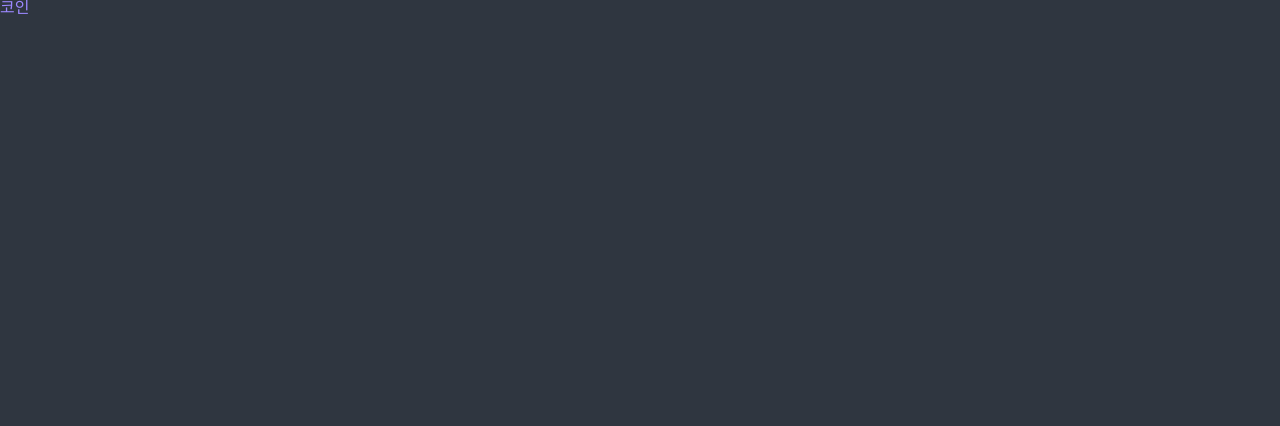
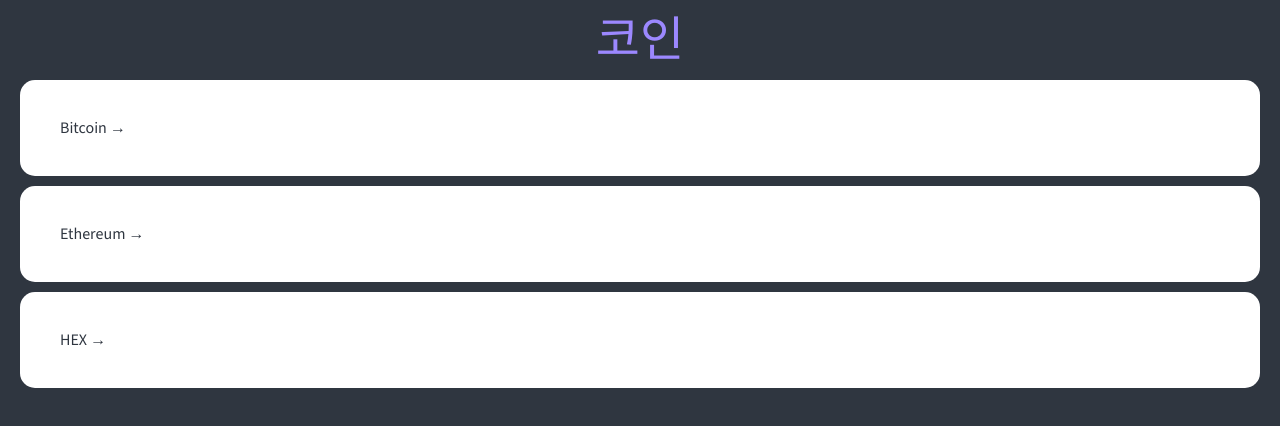
Before and after one commit to minkyeong0905/react-masterclass, a React (Create React App) app: page / in a window 1280 px wide. Shown: the top 426 px of the page. Built offline with nearby package versions, Linux system fonts and the light colour scheme.

Commit message:
Updated Coins.tsx (css)

```diff
--- a/src/App.tsx
+++ b/src/App.tsx
@@ -62,6 +62,7 @@
 
   a {
     text-decoration: none;
+    color: inherit;
   }
 `;
 
--- a/src/routes/Coins.tsx
+++ b/src/routes/Coins.tsx
@@ -1,11 +1,88 @@
+import { Link } from "react-router-dom";
 import styled from "styled-components";
 
-const Title = styled.h1`
-color: ${(props) => props.theme.accentColor};
+const Container = styled.div`
+    padding: 0px 20px;
 `;
 
+const Header = styled.header`
+    height: 10vh;
+    display: flex;
+    justify-content: center;
+    align-items: center;
+`;
+
+const CoinsList = styled.ul``;
+
+const Coin = styled.li`
+    background-color: white;
+    color: ${(props) => props.theme.bgColor};
+    padding: 20px;
+    border-radius: 15px;
+    margin-bottom: 10px;
+
+    a {
+        padding: 20px;
+        transition: color 0.2s ease-in;
+        display: block;
+    }
+
+    &:hover {
+        a {
+            color: ${(props) => props.theme.accentColor}
+        }
+    }
+`;
+
+const Title = styled.h1`
+    font-size: 48px;
+    color: ${(props) => props.theme.accentColor};
+`;
+
+const coins = [
+    {
+    id: "btc-bitcoin",
+    name: "Bitcoin",
+    symbol: "BTC",
+    rank: 1,
+    is_new: false,
+    is_active: true,
+    type: "coin",
+    },
+    {
+    id: "eth-ethereum",
+    name: "Ethereum",
+    symbol: "ETH",
+    rank: 2,
+    is_new: false,
+    is_active: true,
+    type: "coin",
+    },
+    {
+    id: "hex-hex",
+    name: "HEX",
+    symbol: "HEX",
+    rank: 3,
+    is_new: false,
+    is_active: true,
+    type: "token",
+    }
+];
+
 function Coins() {
-    return <Title>코인</Title>;
+    return (
+        <Container>
+            <Header>
+                <Title>코인</Title>
+            </Header>
+            <CoinsList>
+                {coins.map((coin) => (
+                    <Coin key={coin.id}>
+                        <Link to={`/${coin.id}`}>{coin.name} &rarr;</Link>
+                    </Coin>))}
+            </CoinsList>
+        </Container>
+    );
 }
 
 export default Coins;
```
